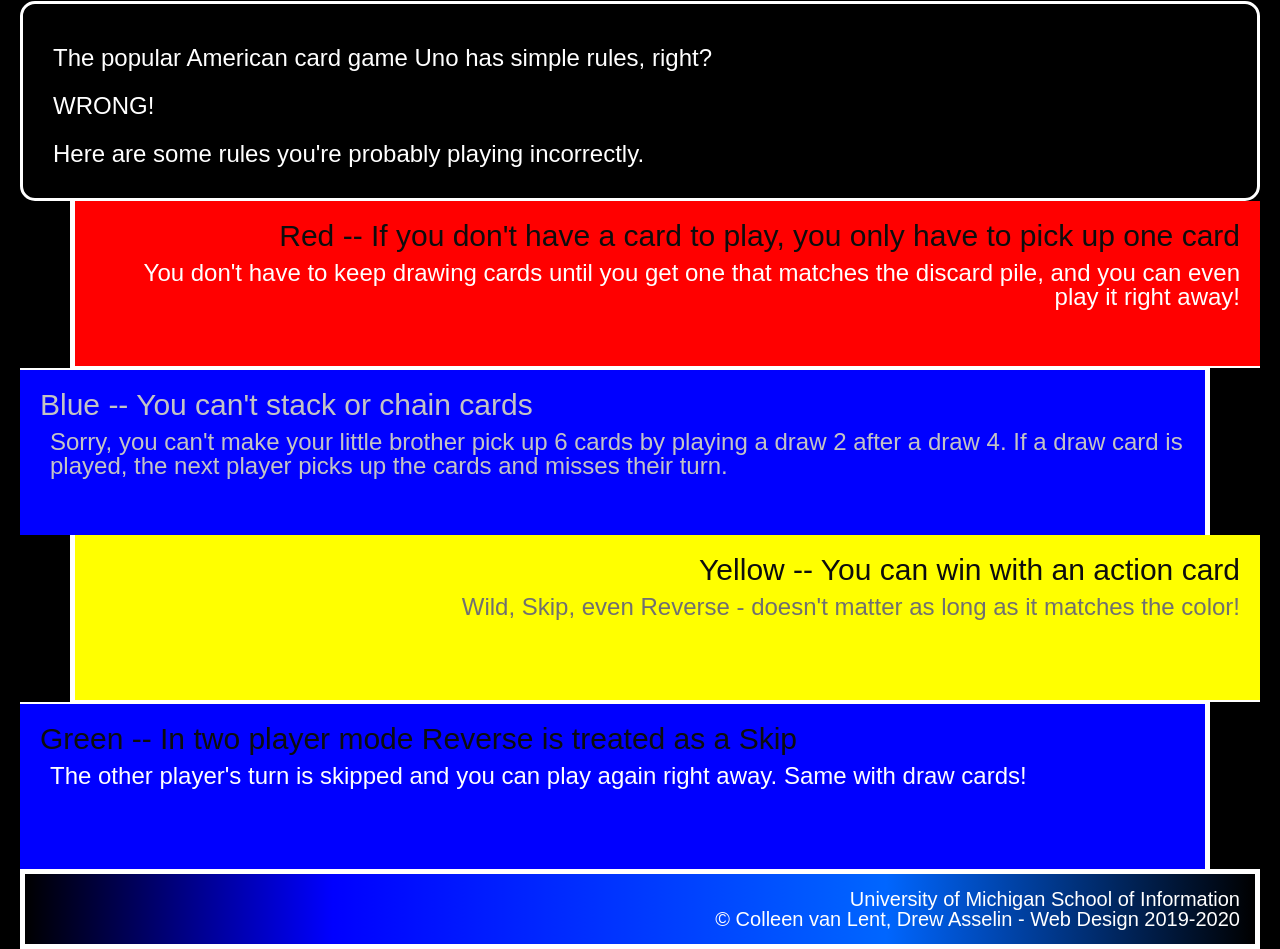
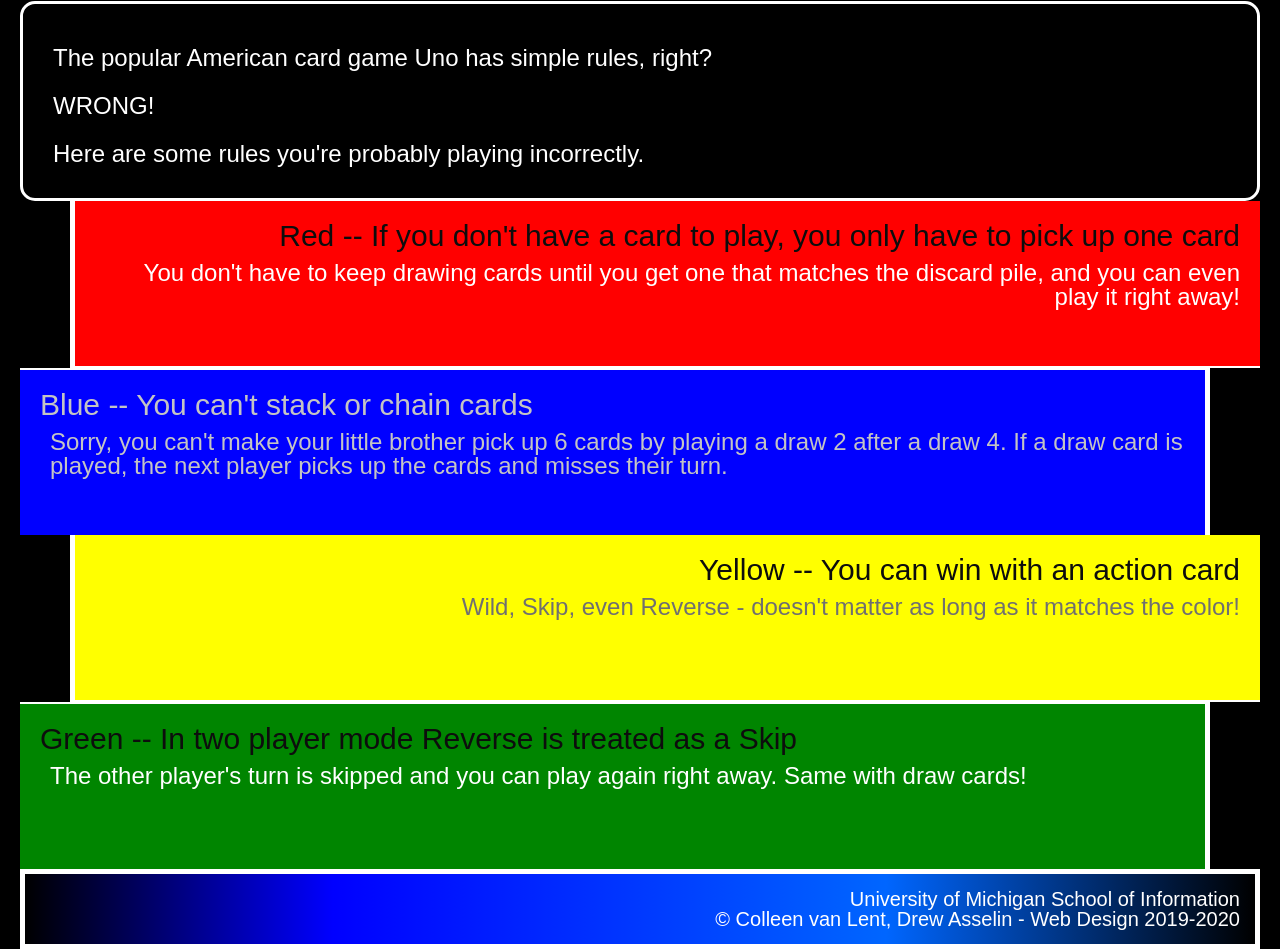
Before and after one commit to kysrit/css_practice, a plain HTML site: page index.html in a window 1280 px wide. Shown: the part 327-1276 px from the top of the page. Drawn offline with Linux system fonts and the light colour scheme.

Commit message:
Add files via upload

```diff
--- a/css/style.css
+++ b/css/style.css
@@ -90,9 +90,6 @@ div{
     background-color: #008500;
     text-align: left;
     margin-right: 50px;
-    background-color: #0000ff;
-    text-align: left;
-    margin-right: 50px;
     border-bottom: 0px;
     border-left: 0px;
     border-top: 2px solid white;
@@ -112,4 +109,5 @@ footer p{
     padding-top: 15px;
     padding-right: 15px;
     padding-bottom: 15px;
+    padding-left: 0px;
 }
```
